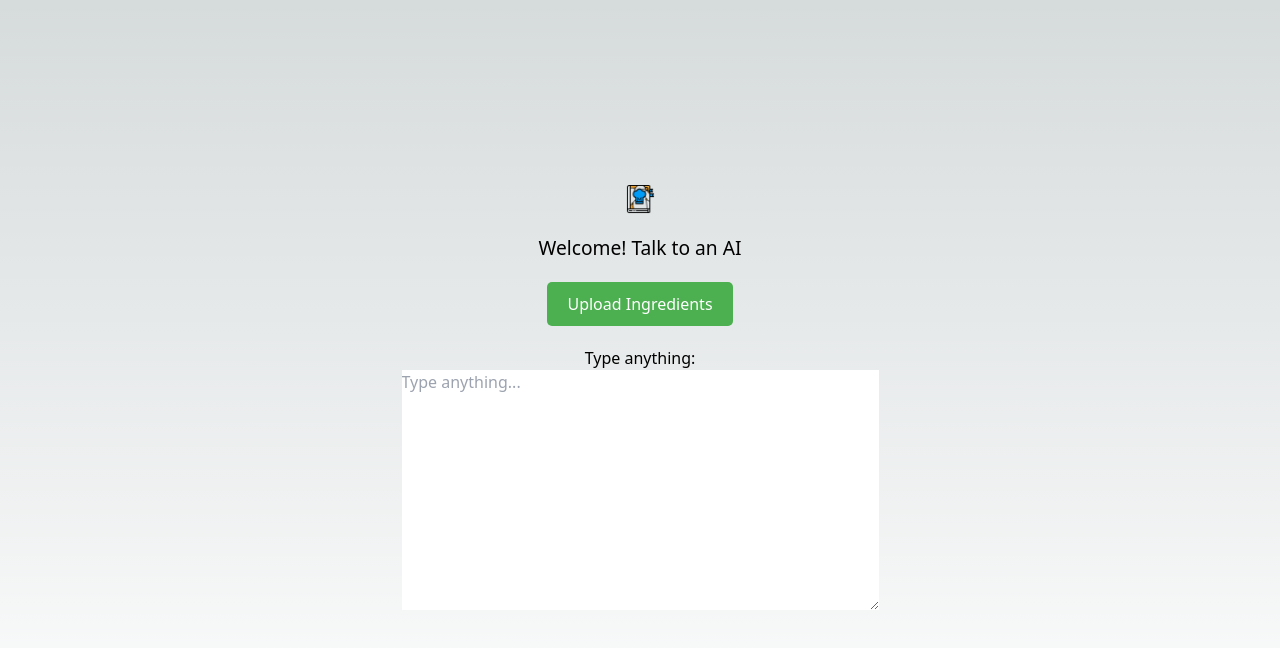
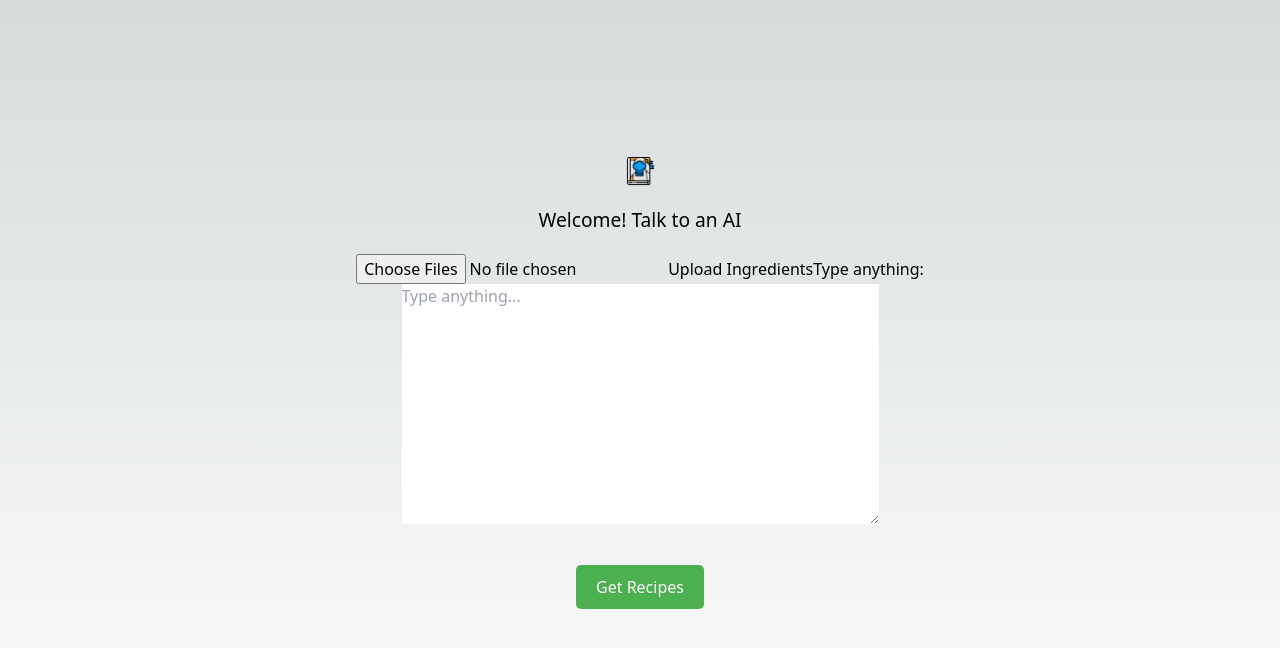
Before and after one commit to celinaryan/MealMaestro, a Next.js app: page /home in a window 1280 px wide. Shown: the top 648 px of the page. Built offline with nearby package versions, Linux system fonts and the light colour scheme.

Commit message:
fixed form on frontend to send pics to backend + added todos

```diff
--- a/pages/api/upload.ts
+++ b/pages/api/upload.ts
@@ -77,7 +77,7 @@ export default async function handler(req: NextApiRequest, res: NextApiResponse<
                 {
                     role: "user",
                     content: [
-                        { type: "text", text: `With these following ingredients, list possible recipes I can make. Include step by step directions, cooking time, cooking materials needed, serving portions, and ingredients needed: ${ingredients}. Make sure to take into account the following preferences: ${preferences}. Output the different recipes in an array format of JSON objects. For example, "[{'recipe_name': ..., 'cooking_time': ..., 'directions': ...}, {'recipe_name: ...}]"` },
+                        { type: "text", text: `With these following ingredients, list possible recipes I can make. Include step by step directions, cooking time, cooking materials needed, serving portions, and ingredients needed: ${ingredients}. Make sure to take into account the following preferences: ${preferences}. Output the different recipes in an array format of JSON objects. For example, "[{'recipe_name': ..., 'cooking_time': ..., 'directions': ...}, {'recipe_name: ...}]". Do not use any newlines anywhere and make sure it is valid JSON.` },
                     ],
                 },
             ],
@@ -86,7 +86,7 @@ export default async function handler(req: NextApiRequest, res: NextApiResponse<
         // Should be an array of JSON objects containing recipes
         const recipes: string | null = recipeResponse.choices[0]["message"]["content"];
         console.log("recipes: ", recipes)
-        res.status(200).json({ result: ingredients });
+        res.status(200).json({ result: recipes });
     } catch (error) {
         res.status(500).json({ error: "error" });
         console.error(error);
--- a/pages/home.tsx
+++ b/pages/home.tsx
@@ -1,8 +1,49 @@
 import React from "react";
 import Image from "next/image";
+import { useState } from "react";
 
 /* Home Page */
 const MainModule = () => {
+    const [files, setFiles] = useState([]);
+    const handleFileChange = (e: any) => {
+        setFiles(e.target.files);
+    };
+
+    const handleSubmit = async (e: any) => {
+        e.preventDefault();
+
+        const formData = new FormData();
+        Array.from(files).forEach((file, index) => {
+            formData.append('photos', file);
+        });
+
+        /*
+         * TODO:
+         * Commenting this stuff for now bc UI doesn't support it
+         *
+        formData.append('cookingTime', cookingTime.join('-'));
+        formData.append('cuisineType', selectedCuisines.join(', '));
+        formData.append('cookingLevel', selectedLevels.join(', '));
+        */
+
+        // POST to your Next.js API route
+        const response = await fetch('/api/upload', {
+            method: 'POST',
+            body: formData,
+        });
+
+        // Handle the response from your API route
+        const data = await response.json();
+        if (response.ok) {
+            alert('Recipes fetched successfully!');
+            console.log(data)
+            // Process and display the recipes data
+        } else {
+            alert(`Failed to fetch recipes: ${data.error}`);
+            console.log(data)
+        }
+    };
+
     return (
         <div style={{ display: "flex", justifyContent: "center", alignItems: "center", height: "100vh" }}>
             <div style={{ textAlign: "center", width: "80%" }}> {/* Centered container with text alignment */}
@@ -13,17 +54,15 @@ const MainModule = () => {
                 <h1 className="login_button">Welcome! Talk to an AI</h1>
 
                 {/* Button for uploading ingredients */}
-                <button>
+                <form onSubmit={handleSubmit} encType="multipart/form-data">
+                    <input multiple type="file" onChange={handleFileChange} accept="image/*" />
                     Upload Ingredients
-                </button>
 
-                <form>
                     <label htmlFor="textbox">Type anything:</label><br />
                     <textarea id="textbox" name="textbox" rows="10" cols="50" placeholder="Type anything..."></textarea>
-                </form>
 
-                <style>
-                    {`
+                    <style>
+                        {`
                 .logo {
                     display: block; /* Center the logo above the text */
                     margin: 0 auto 10px; /* Center horizontally and add space below */
@@ -50,8 +89,13 @@ const MainModule = () => {
                     background-color: #45a049; /* Darker shade on hover */
                 }
                 `}
-                </style>
+                    </style>
+                    <div className="button-container">
+                        <button className="submit-button" type="submit">Get Recipes</button>
+                    </div>
+                </form>
             </div>
+
         </div>
     )
 };
```
Also changed, not shown: 1 other file (tests, documents, lock files or other folders).
